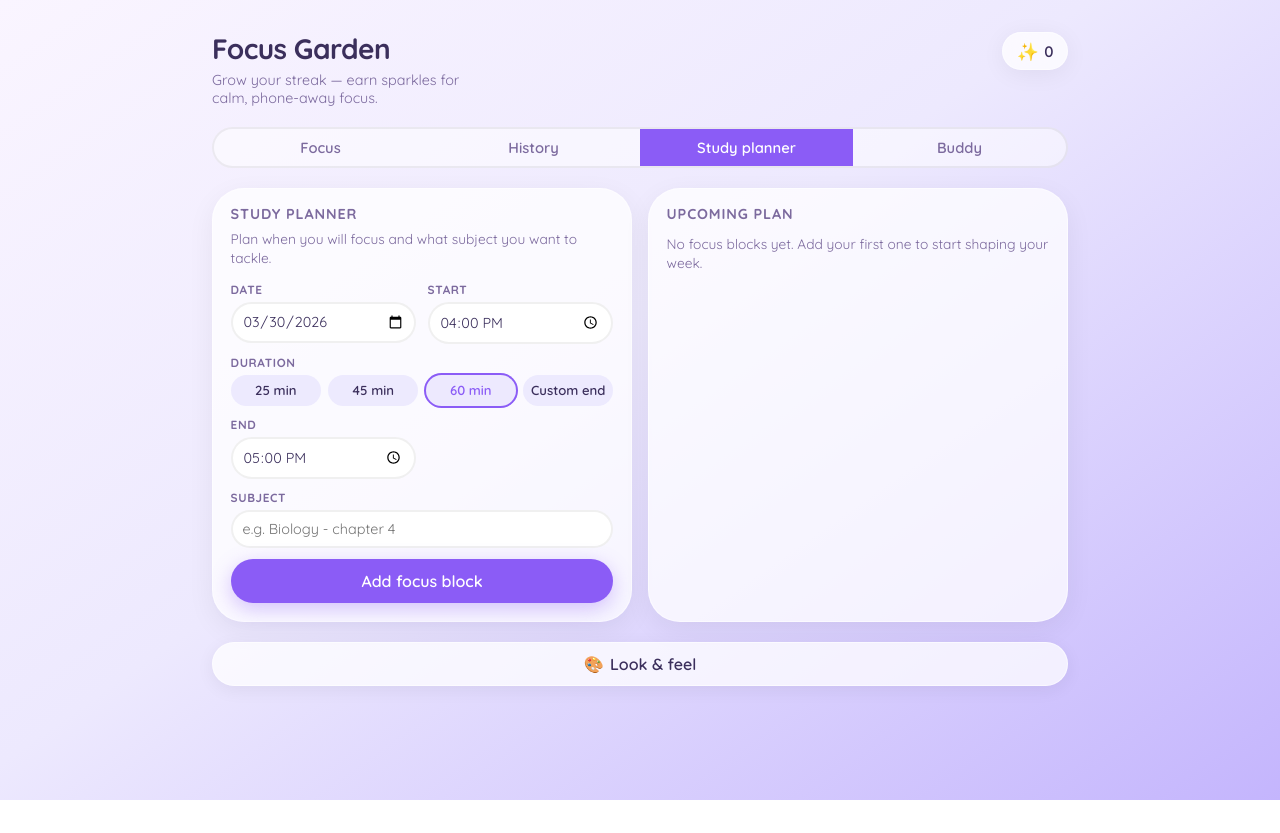
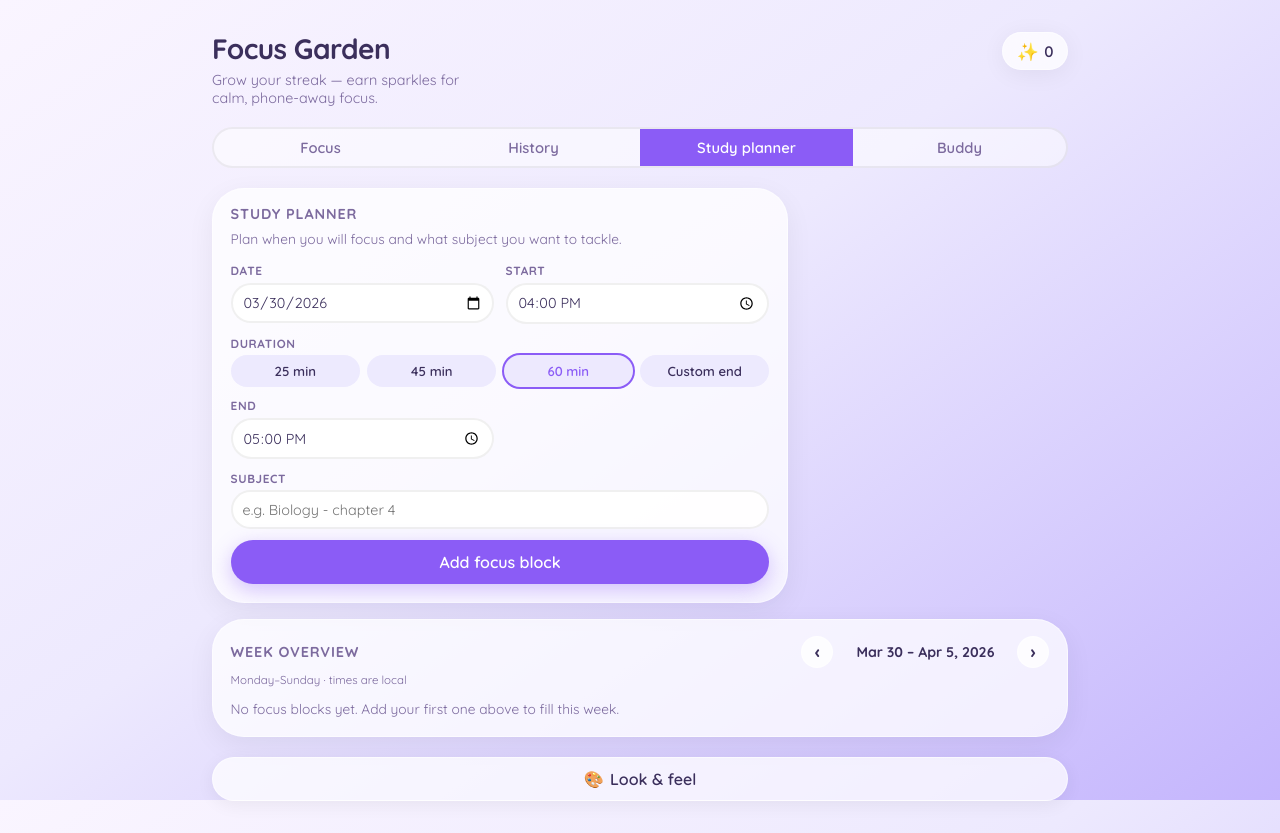
Before and after one commit to ik41002/Focus-app, a React (Vite) app: page / in a window 1280 px wide. Both pictures are taken after a click on the tab "Study planner". Before the commit the page ends 800 px from the top, so only its background shows below. Built offline with nearby package versions, Linux system fonts and the light colour scheme.

Commit message:
planner in weekly overview

```diff
--- a/src/App.css
+++ b/src/App.css
@@ -153,15 +153,220 @@
 }
 
 .study-planner {
+  display: flex;
+  flex-direction: column;
+  gap: 1rem;
+}
+
+.study-planner__card--form {
+  max-width: min(100%, 36rem);
+}
+
+.study-planner__card--week {
+  min-width: 0;
+}
+
+.study-planner__week-head {
+  display: flex;
+  flex-wrap: wrap;
+  align-items: center;
+  justify-content: space-between;
+  gap: 0.65rem 1rem;
+  margin-bottom: 0.25rem;
+}
+
+.study-planner__week-toolbar {
+  display: flex;
+  align-items: center;
+  gap: 0.35rem 0.5rem;
+  flex-wrap: wrap;
+}
+
+.study-planner__week-nav {
+  width: 2rem;
+  height: 2rem;
+  padding: 0;
+  border-radius: var(--radius-md);
+  border: 1px solid rgba(255, 255, 255, 0.55);
+  background: color-mix(in srgb, var(--color-surface) 78%, white);
+  color: var(--color-text);
+  font-size: 1.15rem;
+  line-height: 1;
+  cursor: pointer;
+  font-weight: 700;
+  transition: background 0.15s ease, border-color 0.15s ease;
+}
+
+.study-planner__week-nav:hover {
+  background: color-mix(in srgb, var(--color-accent) 14%, white);
+  border-color: color-mix(in srgb, var(--color-accent) 30%, white);
+}
+
+.study-planner__week-range {
+  font-size: 0.88rem;
+  font-weight: 700;
+  color: var(--color-text);
+  min-width: 10.5rem;
+  text-align: center;
+}
+
+.study-planner__week-today {
+  border: none;
+  background: transparent;
+  font: inherit;
+  font-size: 0.78rem;
+  font-weight: 700;
+  color: var(--color-accent);
+  cursor: pointer;
+  padding: 0.2rem 0.35rem;
+  border-radius: 6px;
+}
+
+.study-planner__week-today:hover {
+  text-decoration: underline;
+}
+
+.study-planner__week-hint {
+  margin: 0 0 0.75rem;
+  font-size: 0.72rem;
+  color: var(--color-muted);
+}
+
+.study-planner__week-scroll {
+  overflow-x: auto;
+  margin: 0 -0.15rem;
+  padding: 0 0.15rem 0.35rem;
+  -webkit-overflow-scrolling: touch;
+}
+
+.study-planner__week-grid {
   display: grid;
-  grid-template-columns: repeat(2, minmax(0, 1fr));
-  gap: 1rem;
-}
-
-@media (max-width: 780px) {
-  .study-planner {
-    grid-template-columns: 1fr;
-  }
+  grid-template-columns: repeat(7, minmax(6.75rem, 1fr));
+  gap: 0.45rem;
+  min-width: min(100%, 52rem);
+}
+
+@media (min-width: 720px) {
+  .study-planner__week-grid {
+    grid-template-columns: repeat(7, minmax(0, 1fr));
+    min-width: 0;
+  }
+}
+
+.study-planner__week-day {
+  display: flex;
+  flex-direction: column;
+  min-width: 0;
+  background: color-mix(in srgb, var(--color-surface-2) 55%, white);
+  border: 1px solid rgba(255, 255, 255, 0.6);
+  border-radius: var(--radius-md);
+  padding: 0.45rem 0.4rem 0.55rem;
+  min-height: 4.5rem;
+}
+
+.study-planner__week-day--today {
+  outline: 2px solid color-mix(in srgb, var(--color-accent) 65%, var(--color-text));
+  outline-offset: 0;
+  background: color-mix(in srgb, var(--color-accent-soft) 35%, white);
+}
+
+.study-planner__week-day-head {
+  display: flex;
+  flex-direction: column;
+  align-items: center;
+  gap: 0.05rem;
+  padding-bottom: 0.4rem;
+  margin-bottom: 0.35rem;
+  border-bottom: 1px solid rgba(0, 0, 0, 0.06);
+  text-align: center;
+}
+
+.study-planner__week-day-name {
+  font-size: 0.62rem;
+  font-weight: 700;
+  text-transform: uppercase;
+  letter-spacing: 0.04em;
+  color: var(--color-muted);
+}
+
+.study-planner__week-day-num {
+  font-size: 0.95rem;
+  font-weight: 800;
+  color: var(--color-text);
+  font-variant-numeric: tabular-nums;
+}
+
+.study-planner__week-blocks {
+  list-style: none;
+  margin: 0;
+  padding: 0;
+  display: flex;
+  flex-direction: column;
+  gap: 0.45rem;
+  flex: 1;
+}
+
+.study-planner__week-empty {
+  margin: 0;
+  text-align: center;
+  font-size: 0.75rem;
+  color: var(--color-muted);
+  opacity: 0.65;
+  padding: 0.25rem 0;
+}
+
+.study-planner__week-block {
+  background: color-mix(in srgb, var(--color-surface) 88%, white);
+  border: 1px solid rgba(255, 255, 255, 0.65);
+  border-radius: 6px;
+  padding: 0.45rem 0.4rem;
+}
+
+.study-planner__week-block-subject {
+  margin: 0;
+  font-size: 0.72rem;
+  font-weight: 700;
+  line-height: 1.25;
+  color: var(--color-text);
+  display: -webkit-box;
+  -webkit-line-clamp: 2;
+  -webkit-box-orient: vertical;
+  overflow: hidden;
+}
+
+.study-planner__week-block-time {
+  margin: 0.28rem 0 0;
+  font-size: 0.63rem;
+  font-weight: 600;
+  font-variant-numeric: tabular-nums;
+  color: var(--color-muted);
+}
+
+.study-planner__week-block-actions {
+  display: flex;
+  flex-wrap: wrap;
+  gap: 0.3rem;
+  margin-top: 0.45rem;
+  align-items: center;
+}
+
+.study-planner__week-block-actions .study-planner__start {
+  flex: 1 1 auto;
+  min-width: 0;
+  padding: 0.38rem 0.35rem;
+  font-size: 0.68rem;
+}
+
+.study-planner__week-block-actions .study-planner__remove {
+  font-size: 0.68rem;
+  padding: 0.1rem;
+}
+
+.study-planner__week-footnote {
+  margin: 0.85rem 0 0;
+  font-size: 0.78rem;
+  color: var(--color-muted);
+  line-height: 1.35;
 }
 
 .study-planner__card {
--- a/src/components/StudyPlanner.tsx
+++ b/src/components/StudyPlanner.tsx
@@ -2,16 +2,6 @@ import { useEffect, useMemo, useState, type FormEvent } from "react";
 import type { StudyPlanItem } from "../types";
 
 const DURATION_PRESETS = [25, 45, 60] as const;
-
-function formatPlanDate(date: string) {
-  const asDate = new Date(`${date}T12:00:00`);
-  if (Number.isNaN(asDate.getTime())) return date;
-  return asDate.toLocaleDateString(undefined, {
-    weekday: "short",
-    month: "short",
-    day: "numeric",
-  });
-}
 
 function localDateKey(d = new Date()) {
   const y = d.getFullYear();
@@ -37,6 +27,29 @@ function addMinutesToTime(time: string, minutesToAdd: number) {
   return `${String(outH).padStart(2, "0")}:${String(outM).padStart(2, "0")}`;
 }
 
+/** Monday 00:00 local week start for the week containing `d`. */
+function startOfWeekMonday(d: Date): Date {
+  const x = new Date(d);
+  x.setHours(12, 0, 0, 0);
+  const dow = x.getDay();
+  const delta = dow === 0 ? -6 : 1 - dow;
+  x.setDate(x.getDate() + delta);
+  return x;
+}
+
+function addDays(d: Date, n: number): Date {
+  const x = new Date(d);
+  x.setDate(x.getDate() + n);
+  return x;
+}
+
+function localDateKeyFromDate(d: Date): string {
+  const y = d.getFullYear();
+  const m = String(d.getMonth() + 1).padStart(2, "0");
+  const day = String(d.getDate()).padStart(2, "0");
+  return `${y}-${m}-${day}`;
+}
+
 export function StudyPlanner({
   plans,
   canStartPlanNow,
@@ -50,16 +63,64 @@ export function StudyPlanner({
   onAddPlan: (input: { date: string; startTime: string; endTime: string; subject: string }) => void;
   onRemovePlan: (id: string) => void;
 }) {
-  const today = useMemo(() => localDateKey(), []);
-  const [date, setDate] = useState(today);
+  const todayKeyValue = useMemo(() => localDateKey(), []);
+  const [date, setDate] = useState(todayKeyValue);
   const [startTime, setStartTime] = useState("16:00");
   const [endTime, setEndTime] = useState("17:00");
   const [subject, setSubject] = useState("");
   const [selectedDuration, setSelectedDuration] = useState<number | "custom">(60);
   const [timeError, setTimeError] = useState<string | null>(null);
   const [nowTick, setNowTick] = useState(0);
+  /** 0 = this calendar week (Mon–Sun); ±1 = prev/next week */
+  const [weekOffset, setWeekOffset] = useState(0);
 
   const sortedPlans = useMemo(() => [...plans].sort(comparePlanItems), [plans]);
+
+  const weekContext = useMemo(() => {
+    const anchor = addDays(new Date(), weekOffset * 7);
+    const monday = startOfWeekMonday(anchor);
+    const dayCells = Array.from({ length: 7 }, (_, i) => {
+      const d = addDays(monday, i);
+      const dateKey = localDateKeyFromDate(d);
+      const weekday = d.toLocaleDateString(undefined, { weekday: "short" });
+      const dayNum = d.toLocaleDateString(undefined, { day: "numeric" });
+      const isToday = dateKey === todayKeyValue;
+      return { dateKey, weekday, dayNum, isToday, date: d };
+    });
+    const rangeLabel = (() => {
+      const a = dayCells[0].date;
+      const b = dayCells[6].date;
+      const sameMonth = a.getMonth() === b.getMonth() && a.getFullYear() === b.getFullYear();
+      const left = a.toLocaleDateString(undefined, { month: "short", day: "numeric" });
+      const right = sameMonth
+        ? b.toLocaleDateString(undefined, { day: "numeric", year: "numeric" })
+        : b.toLocaleDateString(undefined, { month: "short", day: "numeric", year: "numeric" });
+      return `${left} – ${right}`;
+    })();
+    return { dayCells, rangeLabel };
+  }, [weekOffset, todayKeyValue]);
+
+  const plansForWeekDays = useMemo(() => {
+    const map = new Map<string, StudyPlanItem[]>();
+    for (const cell of weekContext.dayCells) {
+      map.set(cell.dateKey, []);
+    }
+    const weekKeys = new Set(weekContext.dayCells.map((c) => c.dateKey));
+    for (const p of sortedPlans) {
+      if (weekKeys.has(p.date)) {
+        map.get(p.date)!.push(p);
+      }
+    }
+    for (const list of map.values()) {
+      list.sort((a, b) => a.startTime.localeCompare(b.startTime));
+    }
+    return map;
+  }, [sortedPlans, weekContext.dayCells]);
+
+  const plansOutsideWeek = useMemo(() => {
+    const weekKeys = new Set(weekContext.dayCells.map((c) => c.dateKey));
+    return sortedPlans.filter((p) => !weekKeys.has(p.date));
+  }, [sortedPlans, weekContext.dayCells]);
 
   useEffect(() => {
     const t = window.setInterval(() => setNowTick((v) => v + 1), 30000);
@@ -81,7 +142,7 @@ export function StudyPlanner({
 
   return (
     <div className="study-planner">
-      <section className="study-planner__card" aria-labelledby="study-planner-heading">
+      <section className="study-planner__card study-planner__card--form" aria-labelledby="study-planner-heading">
         <h2 id="study-planner-heading" className="study-planner__title">
           Study planner
         </h2>
@@ -172,26 +233,80 @@ export function StudyPlanner({
         </form>
       </section>
 
-      <section className="study-planner__card" aria-labelledby="study-plan-list-heading">
-        <h2 id="study-plan-list-heading" className="study-planner__title">
-          Upcoming plan
+      <section
+        className="study-planner__card study-planner__card--week"
+        aria-labelledby="study-plan-week-heading"
+        data-now-tick={nowTick}
+      >
+        <div className="study-planner__week-head">
+          <h2 id="study-plan-week-heading" className="study-planner__title">
+            Week overview
           </h2>
+          <div className="study-planner__week-toolbar" role="group" aria-label="Week navigation">
+            <button
+              type="button"
+              className="study-planner__week-nav"
+              onClick={() => setWeekOffset((w) => w - 1)}
+              aria-label="Previous week"
+            >
+              ‹
+            </button>
+            <span className="study-planner__week-range" aria-live="polite">
+              {weekContext.rangeLabel}
+            </span>
+            <button
+              type="button"
+              className="study-planner__week-nav"
+              onClick={() => setWeekOffset((w) => w + 1)}
+              aria-label="Next week"
+            >
+              ›
+            </button>
+            {weekOffset !== 0 && (
+              <button
+                type="button"
+                className="study-planner__week-today"
+                onClick={() => setWeekOffset(0)}
+              >
+                This week
+              </button>
+            )}
+          </div>
+        </div>
+        <p className="study-planner__week-hint">Monday–Sunday · times are local</p>
 
         {sortedPlans.length === 0 ? (
           <p className="study-planner__empty">
-            No focus blocks yet. Add your first one to start shaping your week.
+            No focus blocks yet. Add your first one above to fill this week.
           </p>
         ) : (
-          <ul className="study-planner__list" data-now-tick={nowTick}>
-            {sortedPlans.map((plan) => (
-              <li key={plan.id} className="study-planner__item">
-                <div className="study-planner__item-main">
-                  <p className="study-planner__item-subject">{plan.subject}</p>
-                  <p className="study-planner__item-time">
-                    {formatPlanDate(plan.date)} · {plan.startTime} - {plan.endTime}
+          <>
+            <div className="study-planner__week-scroll">
+              <div className="study-planner__week-grid">
+                {weekContext.dayCells.map((cell) => {
+                  const dayPlans = plansForWeekDays.get(cell.dateKey) ?? [];
+                  return (
+                    <div
+                      key={cell.dateKey}
+                      className={`study-planner__week-day ${cell.isToday ? "study-planner__week-day--today" : ""}`}
+                    >
+                      <div className="study-planner__week-day-head">
+                        <span className="study-planner__week-day-name">{cell.weekday}</span>
+                        <span className="study-planner__week-day-num">{cell.dayNum}</span>
+                      </div>
+                      <ul className="study-planner__week-blocks">
+                        {dayPlans.length === 0 ? (
+                          <li className="study-planner__week-empty">—</li>
+                        ) : (
+                          dayPlans.map((plan) => (
+                            <li key={plan.id} className="study-planner__week-block">
+                              <p className="study-planner__week-block-subject" title={plan.subject}>
+                                {plan.subject}
                               </p>
-                </div>
-                <div className="study-planner__item-actions">
+                              <p className="study-planner__week-block-time">
+                                {plan.startTime}–{plan.endTime}
+                              </p>
+                              <div className="study-planner__week-block-actions">
                                 {canStartPlanNow(plan) && (
                                   <button
                                     type="button"
@@ -199,21 +314,34 @@ export function StudyPlanner({
                                     onClick={() => onStartPlanFocus(plan)}
                                     aria-label={`Start planned focus for ${plan.subject}`}
                                   >
-                      Start focus now
+                                    Start
                                   </button>
                                 )}
                                 <button
                                   type="button"
                                   className="study-planner__remove"
                                   onClick={() => onRemovePlan(plan.id)}
-                    aria-label={`Remove ${plan.subject} on ${plan.date} from ${plan.startTime} to ${plan.endTime}`}
+                                  aria-label={`Remove ${plan.subject}`}
                                 >
                                   Remove
                                 </button>
                               </div>
                             </li>
-            ))}
+                          ))
+                        )}
                       </ul>
+                    </div>
+                  );
+                })}
+              </div>
+            </div>
+            {plansOutsideWeek.length > 0 && (
+              <p className="study-planner__week-footnote">
+                {plansOutsideWeek.length} block{plansOutsideWeek.length === 1 ? "" : "s"} on other
+                weeks (use arrows to browse).
+              </p>
+            )}
+          </>
         )}
       </section>
     </div>
```
Lines whose indentation alone changed are shown as unchanged.
